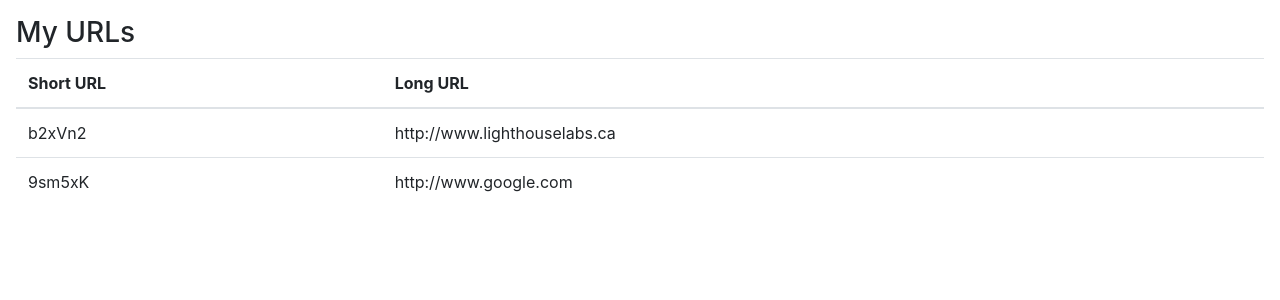
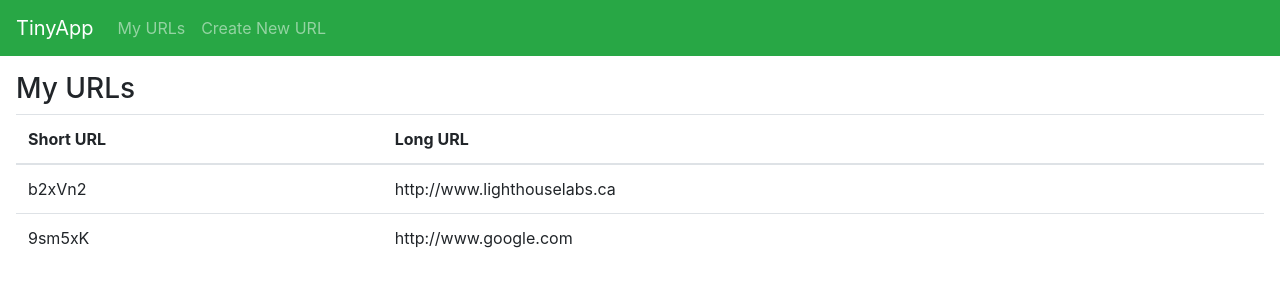
Before and after one commit to cmacdougall12/tinyapp, a Node server app: page /urls in a window 1280 px wide. Shown: the top 300 px of the page. Run offline with Node 20, Linux system fonts and the light colour scheme; some libraries are stand-ins or nearby versions.

Commit message:
created a header partial, and added to the urls_show.ejs and urls_index.ejs views

```diff
--- /dev/null
+++ b/views/partials/_header.ejs
@@ -0,0 +1,14 @@
+<header>
+  <nav class="navbar navbar-expand-md navbar-dark bg-success">
+    <a class="navbar-brand" href="/urls">TinyApp</a>
+    <button class="navbar-toggler" type="button" data-toggle="collapse" data-target="#navbarNavAltMarkup" aria-controls="navbarNavAltMarkup" aria-expanded="false" aria-label="Toggle navigation">
+      <span class="navbar-toggler-icon"></span>
+    </button>
+    <div class="collapse navbar-collapse" id="navbarNavAltMarkup">
+      <div class="navbar-nav">
+        <a class="nav-item nav-link" href="/urls">My URLs</a>
+        <a class="nav-item nav-link" href="/urls/new">Create New URL</a>
+      </div>
+    </div>
+  </nav>
+</header>
--- a/views/urls_index.ejs
+++ b/views/urls_index.ejs
@@ -1,15 +1,25 @@
 <!DOCTYPE html>
 <html lang="en">
   <head>
-  <meta charset="utf-8">
-  <meta name="viewport" content="width=device-width, initial-scale=1, shrink-to-fit=no">
+    <meta charset="utf-8" />
+    <meta
+      name="viewport"
+      content="width=device-width, initial-scale=1, shrink-to-fit=no"
+    />
 
     <!-- Bootstrap CSS -->
-  <link rel="stylesheet" href="https://stackpath.bootstrapcdn.com/bootstrap/4.2.1/css/bootstrap.min.css" integrity="sha384-GJzZqFGwb1QTTN6wy59ffF1BuGJpLSa9DkKMp0DgiMDm4iYMj70gZWKYbI706tWS" crossorigin="anonymous">
+    <link
+      rel="stylesheet"
+      href="https://stackpath.bootstrapcdn.com/bootstrap/4.2.1/css/bootstrap.min.css"
+      integrity="sha384-GJzZqFGwb1QTTN6wy59ffF1BuGJpLSa9DkKMp0DgiMDm4iYMj70gZWKYbI706tWS"
+      crossorigin="anonymous"
+    />
     <title>TinyApp</title>
   </head>
   <body>
-  <main style="margin: 1em;">
+    <!-- header partial added to top of body -->
+    <%- include('./partials/_header');%>
+    <main style="margin: 1em">
       <h3>My URLs</h3>
       <table class="table">
         <thead>
@@ -29,8 +39,20 @@
       </table>
     </main>
     <!-- Bootstrap JS -->
-  <script src="https://code.jquery.com/jquery-3.3.1.slim.min.js" integrity="sha384-q8i/X+965DzO0rT7abK41JStQIAqVgRVzpbzo5smXKp4YfRvH+8abtTE1Pi6jizo" crossorigin="anonymous"></script>
-  <script src="https://cdnjs.cloudflare.com/ajax/libs/popper.js/1.14.7/umd/popper.min.js" integrity="sha384-UO2eT0CpHqdSJQ6hJty5KVphtPhzWj9WO1clHTMGa3JDZwrnQq4sF86dIHNDz0W1" crossorigin="anonymous"></script>
-  <script src="https://stackpath.bootstrapcdn.com/bootstrap/4.3.1/js/bootstrap.min.js" integrity="sha384-JjSmVgyd0p3pXB1rRibZUAYoIIy6OrQ6VrjIEaFf/nJGzIxFDsf4x0xIM+B07jRM" crossorigin="anonymous"></script>
+    <script
+      src="https://code.jquery.com/jquery-3.3.1.slim.min.js"
+      integrity="sha384-q8i/X+965DzO0rT7abK41JStQIAqVgRVzpbzo5smXKp4YfRvH+8abtTE1Pi6jizo"
+      crossorigin="anonymous"
+    ></script>
+    <script
+      src="https://cdnjs.cloudflare.com/ajax/libs/popper.js/1.14.7/umd/popper.min.js"
+      integrity="sha384-UO2eT0CpHqdSJQ6hJty5KVphtPhzWj9WO1clHTMGa3JDZwrnQq4sF86dIHNDz0W1"
+      crossorigin="anonymous"
+    ></script>
+    <script
+      src="https://stackpath.bootstrapcdn.com/bootstrap/4.3.1/js/bootstrap.min.js"
+      integrity="sha384-JjSmVgyd0p3pXB1rRibZUAYoIIy6OrQ6VrjIEaFf/nJGzIxFDsf4x0xIM+B07jRM"
+      crossorigin="anonymous"
+    ></script>
   </body>
 </html>
```
Also changed, not shown: views/urls_show.ejs (+26 -5 lines). Lines whose indentation alone changed are shown as unchanged.
